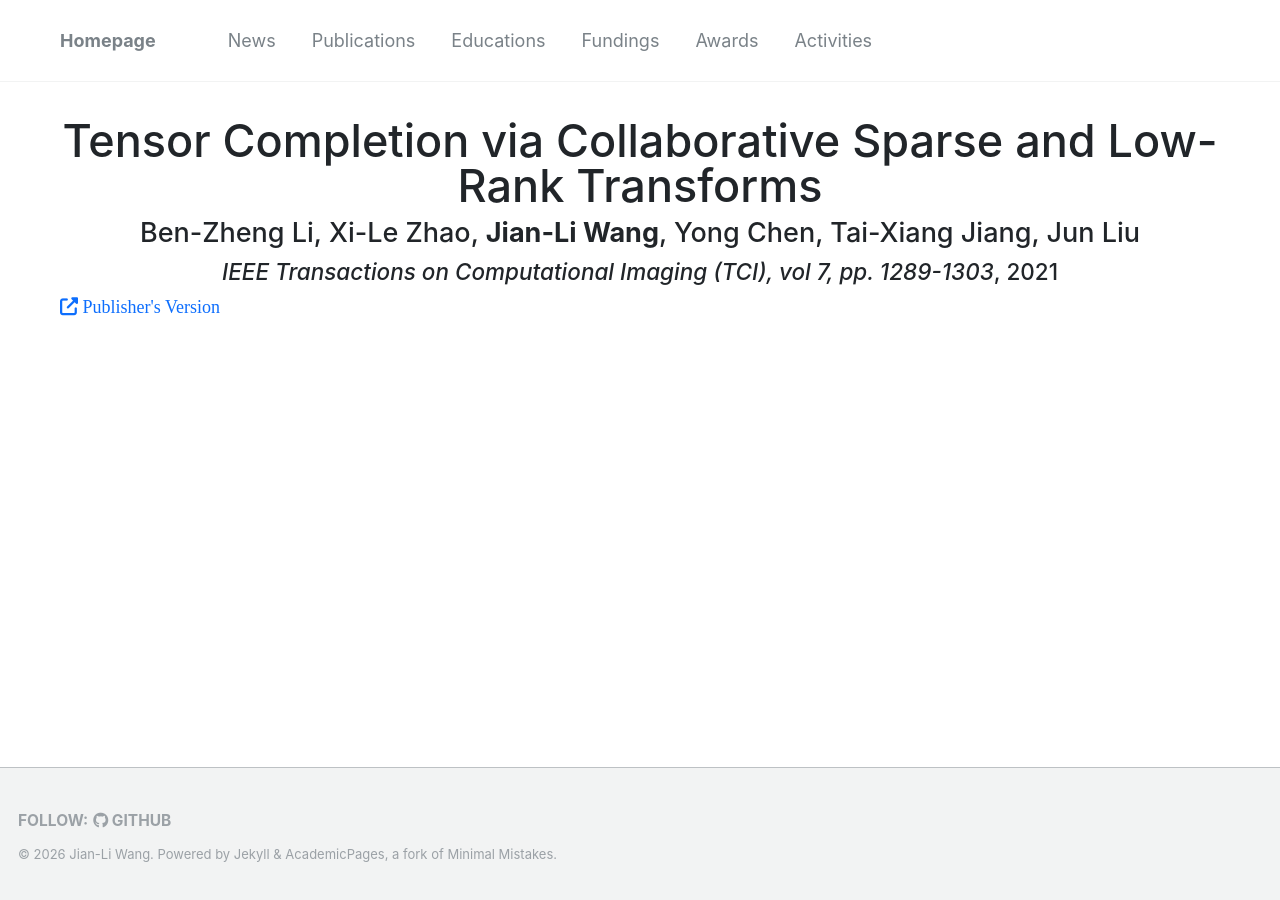
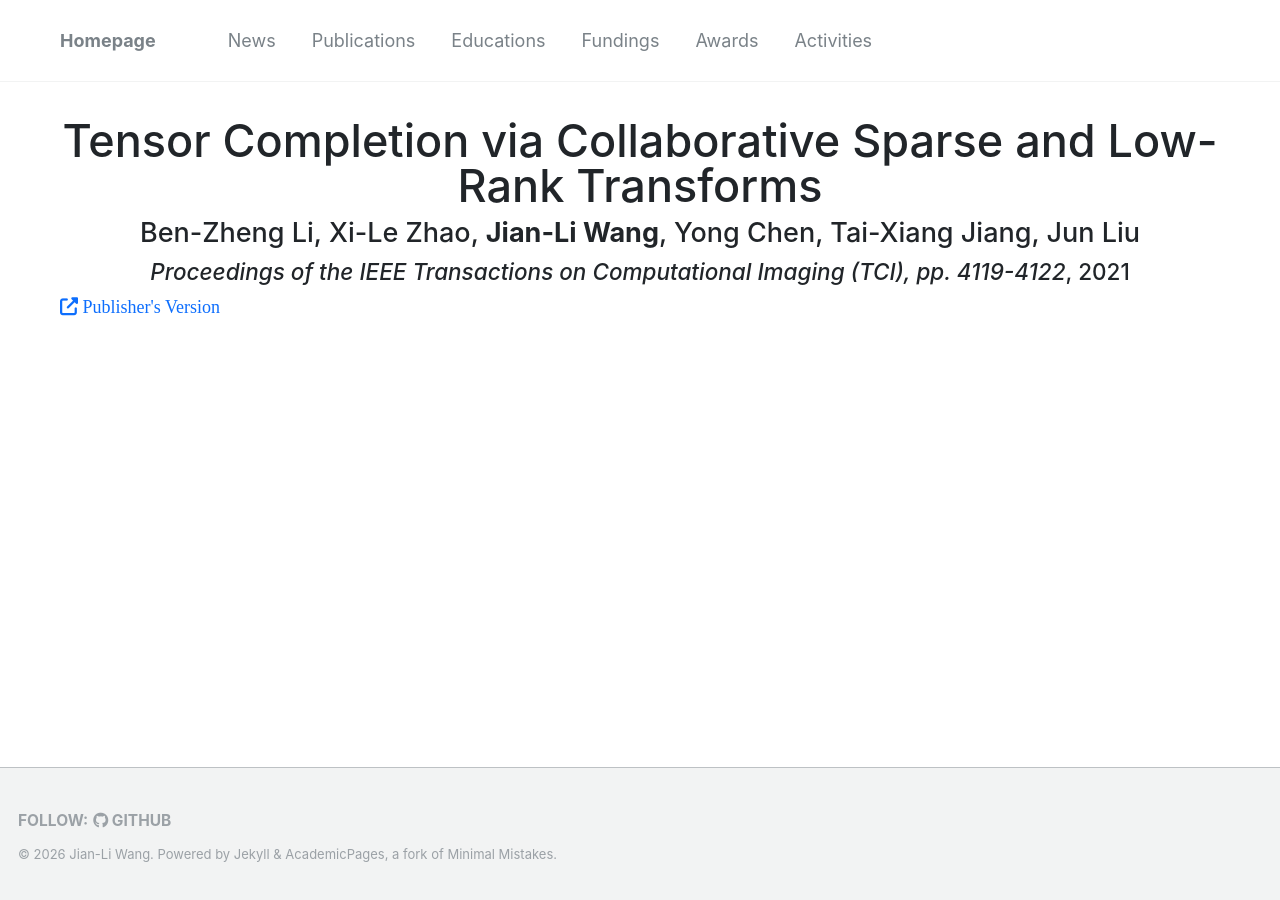
Before and after one commit to wangjianli123/wangjianli123.github.io, a Jekyll site: the page built from _publications/2022tci.md, in a window 1280 px wide. Built offline with Jekyll 4.4.1, drawn with Linux system fonts in a browser that asks for light colours; nearby versions of some CDN libraries; comment, search, counter and statistics services are not loaded; part of the change alters nothing that is shown.

Commit message:
Update 2022tci.md

```diff
--- a/_publications/2022tci.md
+++ b/_publications/2022tci.md
@@ -1,19 +1,19 @@
 ---
 title: "Tensor Completion via Collaborative Sparse and Low-Rank Transforms"
 authors: "Ben-Zheng Li, Xi-Le Zhao, <b>Jian-Li Wang</b>, Yong Chen, Tai-Xiang Jiang, Jun Liu"
-venue: "IEEE Transactions on Computational Imaging (TCI), vol 7, pp. 1289-1303"
-official_url: "https://ieeexplore.ieee.org/abstract/document/9612046"
+venue: "Proceedings of the IEEE Transactions on Computational Imaging (TCI), pp. 4119-4122"
+official_url: "https://ieeexplore.ieee.org/abstract/document/9555068"
 image: "files/Tensor Completion via Collaborative Sparse and Low-Rank Transforms.png"
 date: 2021-01-01
 collection: "publications"
 bibtex: |
-  @ARTICLE{9612046,
-    author={Li, Ben-Zheng and Zhao, Xi-Le and Wang, Jian-Li and Chen, Yong and Jiang, Tai-Xiang and Liu, Jun},
-    journal={IEEE Transactions on Computational Imaging},
-    title={Tensor Completion Via Collaborative Sparse and Low-Rank Transforms},
+  @INPROCEEDINGS{9555068,
+    author={Wang, Jian-Li and Huang, Ting-Zhu and Zhao, Xi-Le and Ji, Teng-Yu and Jiang, Tai-Xiang},
+    booktitle={2021 IEEE International Geoscience and Remote Sensing Symposium IGARSS},
+    title={Hyperspectral Denoising Via Global Tensor Ring Decomposition and Local Unsupervised Deep Image Prior},
     year={2021},
-    volume={7},
+    volume={},
     number={},
-    pages={1289-1303}
+    pages={4119-4122}
     }
 ---
```
